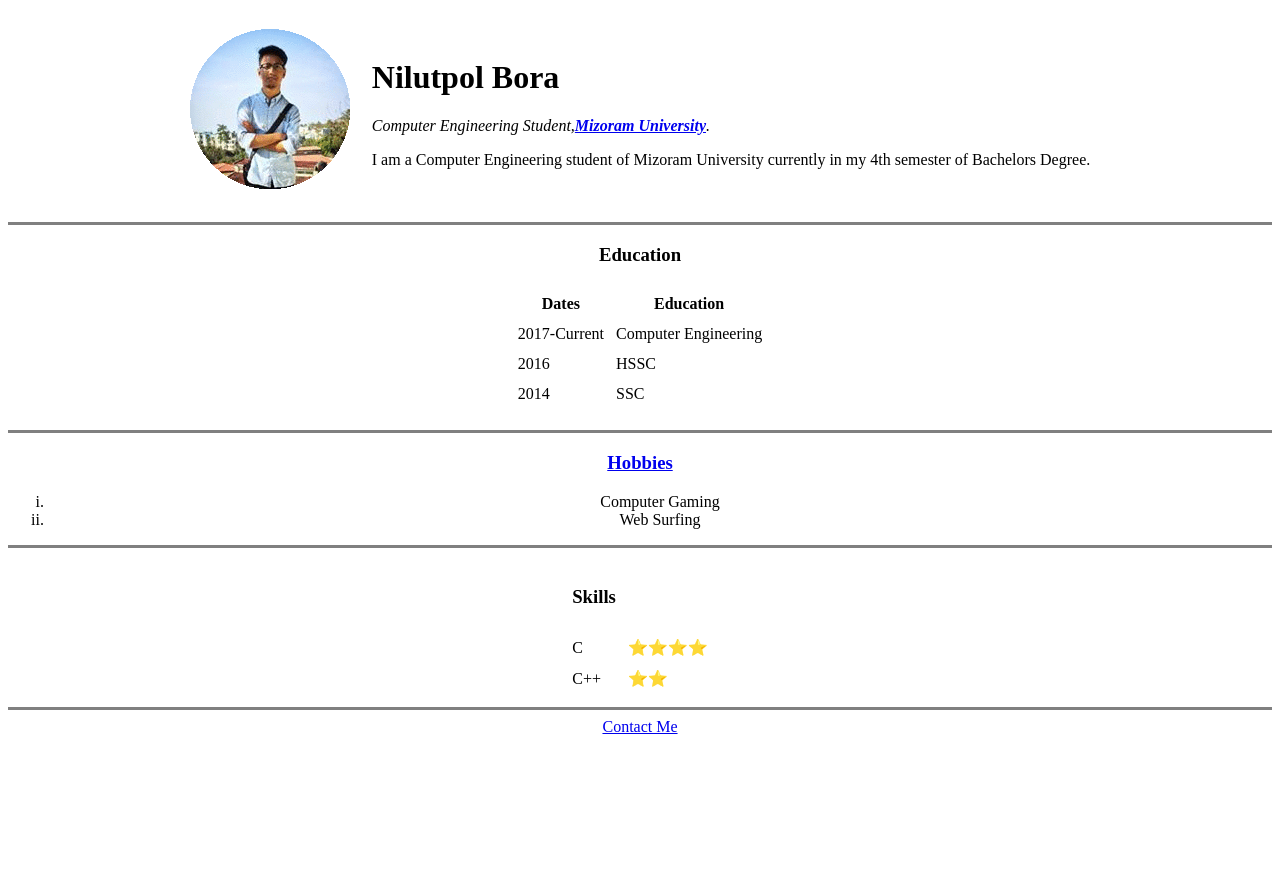
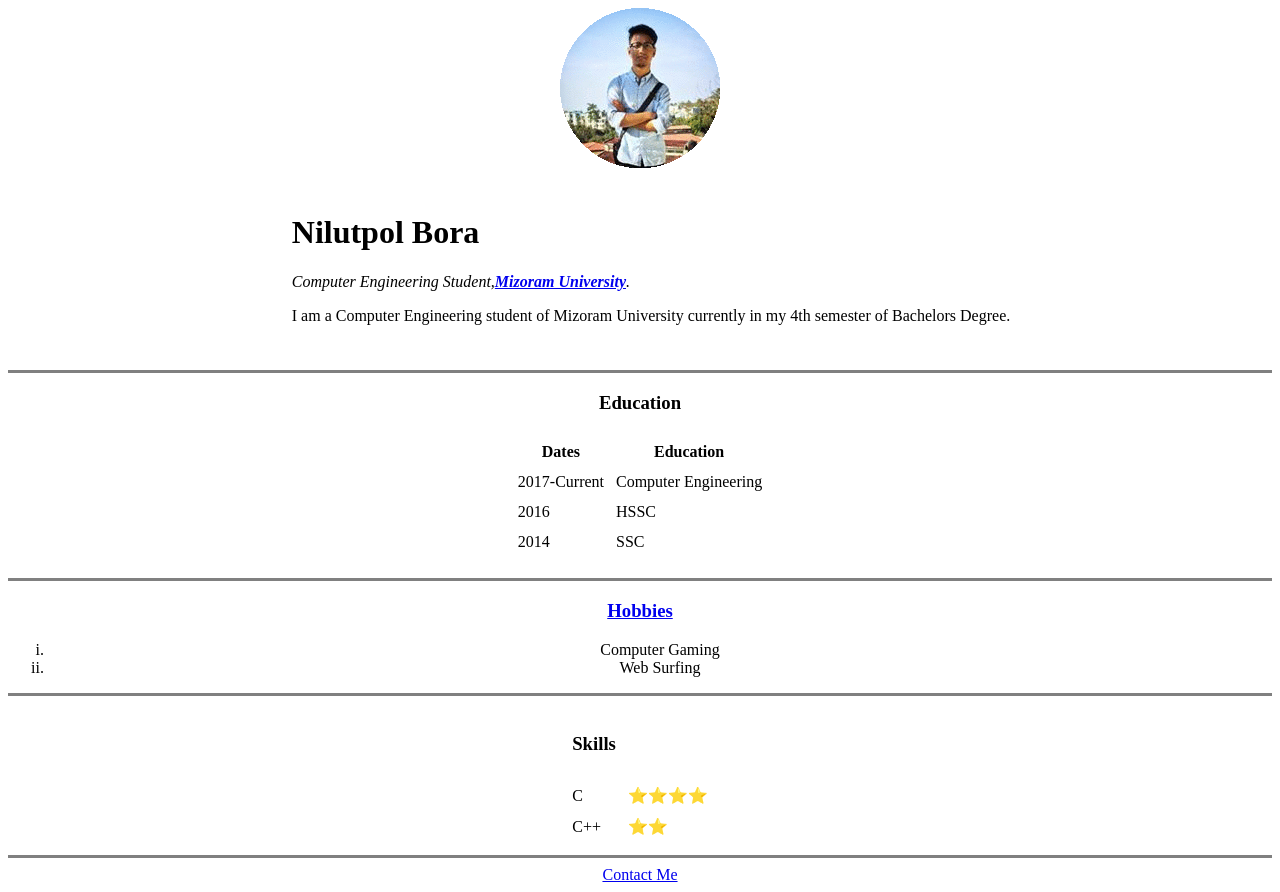
Before and after one commit to MrT0ky0/cv, a plain HTML site: page index.html in a window 1280 px wide. Before the commit the page ends 800 px from the top, so only its background shows below. Drawn offline with Linux system fonts and the light colour scheme.

Commit message:
Update index.html

```diff
--- a/index.html
+++ b/index.html
@@ -8,9 +8,10 @@
 </head>
 
 <body>
+  <img src="nilutpol.png" alt="Nilutpol Bora profile picture" />
   <table cellspacing="20">
     <tr>
-      <td><img src="nilutpol.png" alt="Nilutpol Bora profile picture" /></td>
+      <td></td>
       <td>
         <h1>Nilutpol Bora</h1>
         <p>
```
